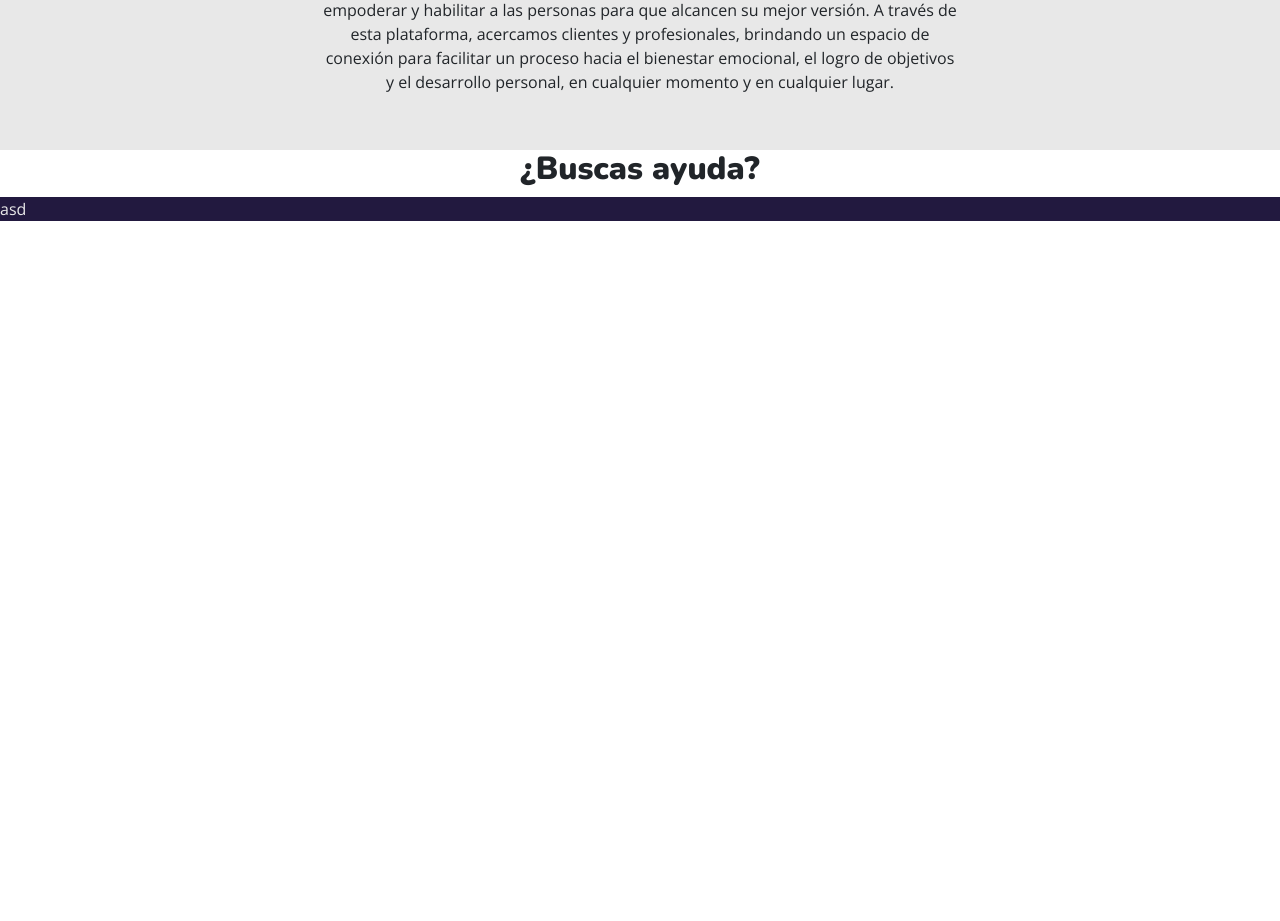
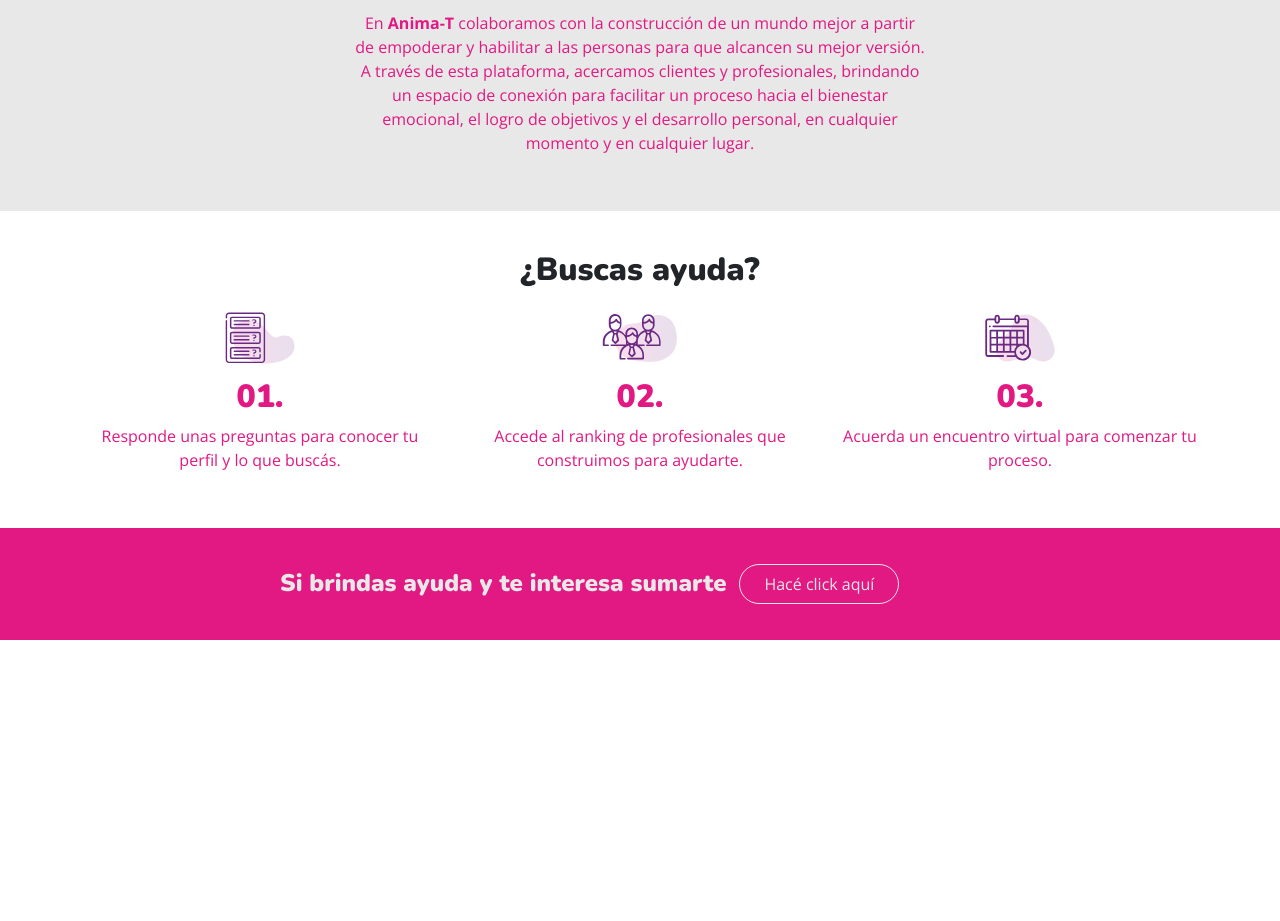
Before and after one commit to gg161087/ap_ejercicio-11, a plain HTML site: page index.html in a window 1280 px wide. Shown: the part 743-1664 px from the top of the page. Before the commit the page ends 964 px from the top, so only its background shows below. Drawn offline with nearby package versions, Linux system fonts and the light colour scheme.

Commit message:
hasta section brindas ayudas completo

```diff
--- a/assets/css/style.css
+++ b/assets/css/style.css
@@ -14,20 +14,20 @@
     padding: 0;
     box-sizing: border-box;
 }
+
 body{
     font-family: var(--font-OpenSans);
+    font-size: 1rem;
 }
 h1, h2, h3, h4, h5, h6 a{
     font-family: var(--font-nunito);
     font-weight: 900;
 }
 a {
-    /* font-family: 'Nunito Bold', sans-serif; */
-    font-size: 1rem;
     font-weight: 900;
 }
-.container{
-    height: 8vh;
+.navbar{
+    height: 10vh;
 }
 .menu{
     display: flex;
@@ -42,7 +42,6 @@ a {
     text-align: center;
     align-items: flex-end;
 }
-
 .li-button{
     display: flex;
     align-items: flex-end;
@@ -51,13 +50,12 @@ a {
     background-color: #E21982;
     color: var(--gris);
     border: none;
-    border-radius: 36px;
-    height: 2.2rem;
+    border-radius: 2.2rem;
+    height: 2.1rem;
     width: 7rem;
     font-family: 'Nunito Bold', sans-serif;
-    font-size: 16px;
+    font-size: 1rem;
 }
-
 .btn-rosa:hover{
     background-color: #C10767;
     box-shadow: 0 4px 16px rgb(25, 26, 26);
@@ -78,14 +76,20 @@ a {
     justify-content: center;
     align-items: center;
     text-align: center;
-    width: 20%;
+    width: 25%;
     height: 100%;
 }
 .banner-principal h1{
-    font-size: 40px;
+    font-size: 2.5rem;
+}
+.text p{
+    font-size: 1.2rem;
 }
 #quienes-somos{
     background-color: var(--gris);
+}
+#quienes-somos h2{
+    margin-bottom: 5vh;
 }
 #quienes-somos .row .col-6{
     margin: 0;
@@ -94,13 +98,57 @@ a {
     margin-bottom: 5vh;
 }
 #quienes-somos .row .col-6 h6{
-    font-family: 'Nunito Extra Light', sans-serif;
+    font-weight: 200;
     font-size: 12px;
     color: #C10767;
     margin-bottom: 0;
 }
-
+.buscas{
+    width: 100vw;
+    padding: 5vh 0;
+}
+.buscas .row .col-4 h2,p{
+    color: var(--rosa);
+}
+.brindas{
+    height: 14vh;
+    display: flex;
+    justify-content: center;
+}
+.ayudar{
+    height: 100%;
+    display: flex;
+    align-items: center;
+    justify-content: center;
+    /* padding: 2rem; */
+    background-color: var(--rosa);
+    color: var(--gris);
+}
+.ayuda{
+    height: auto;
+    display: flex;
+    align-items: center;
+    justify-content: flex-end;
+    margin-right: 1vw;
+}
+.ayuda p, h4{
+    margin: 0;
+}
+.div-btn{
+    display: flex;
+    align-items: center;
+    justify-content: flex-start;
+}
+.btn-haceClick{
+    border: 1px solid var(--gris);
+    border-radius: 1.5rem;
+    width: 10rem;
+    height: 2.5rem;
+    background-color: transparent;
+    color: var(--gris);
+}
 footer{
+    margin-top: 90vh;
     background-color: #22193F;
     color: var(--gris);
 }
--- a/index.html
+++ b/index.html
@@ -10,6 +10,7 @@
 </head>
 <body>
     <header>
+        <div class="container">
             <nav class="navbar navbar-expand-lg bg-body-tertiary">
                 <div class="container">
                     <div class="col-6 logo">
@@ -42,6 +43,7 @@
                     </div>
                 </div>
             </nav>
+        </div>
     </header>
     <main>
         <section id="home">
@@ -61,30 +63,58 @@
             </div>
         </section>
         <section id="quienes-somos" class="container-fluid text-center">
+            <div class="container">
                 <div class="row justify-content-center">
                     <div class="col-6">
                         <h6>CONOCENOS</h6>
-                    <H3>Quienes somos</H3>
+                        <h2>Quienes somos</h2>
                         <p>
                             En <strong>Anima-T</strong> colaboramos con la construcción de un mundo mejor a partir de empoderar y habilitar a las personas para que alcancen su mejor versión.
                             A través de esta plataforma, acercamos clientes y profesionales, brindando un espacio de conexión para facilitar un proceso hacia el bienestar emocional, el logro de objetivos y el desarrollo personal, en cualquier momento y en cualquier lugar.
                         </p>
                     </div>
                 </div>
+            </div>
         </section>
-        <section class="container-fluid text-center">
+        <section class="buscas">
+            <div class="container text-center">
                 <div class="row justify-content-center">
                     <h2>¿Buscas ayuda?</h2>
                 </div>
                 <div class="row justify-content-center">
-                <div class="col-4"></div>
-                <div class="col-4"></div>
-                <div class="col-4"></div>
+                    <div class="col-4">
+                        <img src="./assets/images/svg/icono-preguntas.svg" alt="icono signo de preguntas">
+                        <h2>01.</h2>
+                        <p>Responde unas preguntas para conocer tu perfil y lo que buscás.</p>
+                    </div>
+                    <div class="col-4">
+                        <img src="./assets/images/svg/icono-profesionales.svg" alt="icono de profesionales">
+                        <h2>02.</h2>
+                        <p>Accede al ranking de profesionales que construimos para ayudarte.</p>
+                    </div>
+                    <div class="col-4">
+                        <img src="./assets/images/svg/icono-agenda.svg" alt="icono de agenda">
+                        <h2>03.</h2>
+                        <p>Acuerda un encuentro virtual para comenzar tu proceso.</p>
+                    </div>
+                </div>
+            </div>
+        </section>
+        <section class="container-fluid text-center ayudar">
+            <div class="container brindas">
+                <div class="col-7 ayuda">
+                    <h4>Si brindas ayuda y te interesa sumarte</h4>
+                </div>
+                <div class="col-5 div-btn">
+                    <button class="btn-haceClick">Hacé click aquí</button>
+                </div>
             </div>
         </section>
     </main>
     <footer>
-        asd
+        <div class="container">
+
+        </div>
     </footer>
     <script src="https://cdn.jsdelivr.net/npm/bootstrap@5.3.0-alpha2/dist/js/bootstrap.bundle.min.js" integrity="sha384-qKXV1j0HvMUeCBQ+QVp7JcfGl760yU08IQ+GpUo5hlbpg51QRiuqHAJz8+BrxE/N" crossorigin="anonymous"></script>
 </body>
```
Lines whose indentation alone changed are shown as unchanged.
